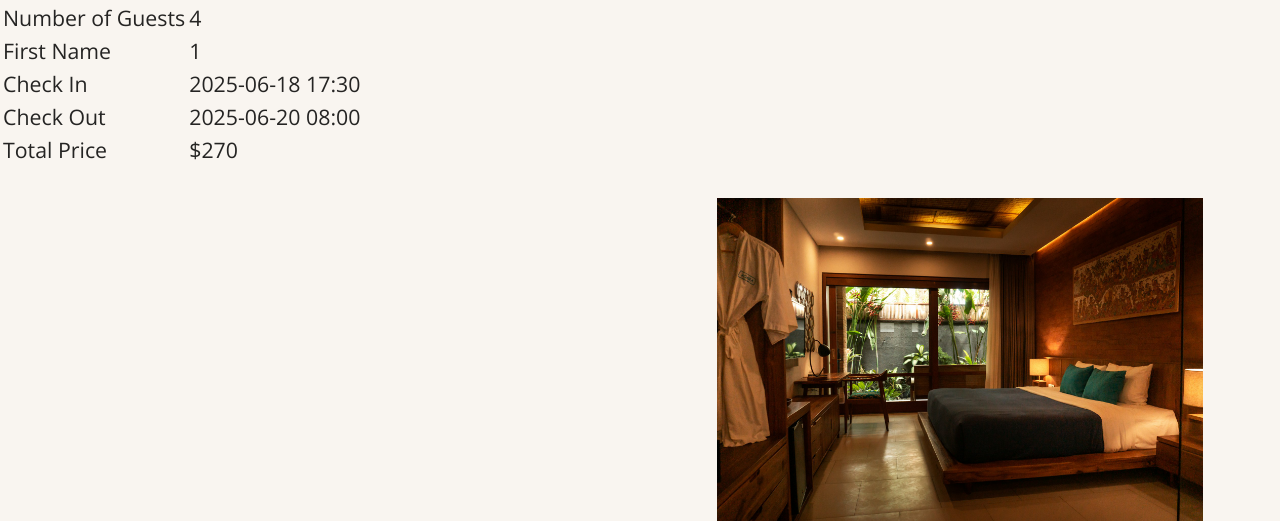
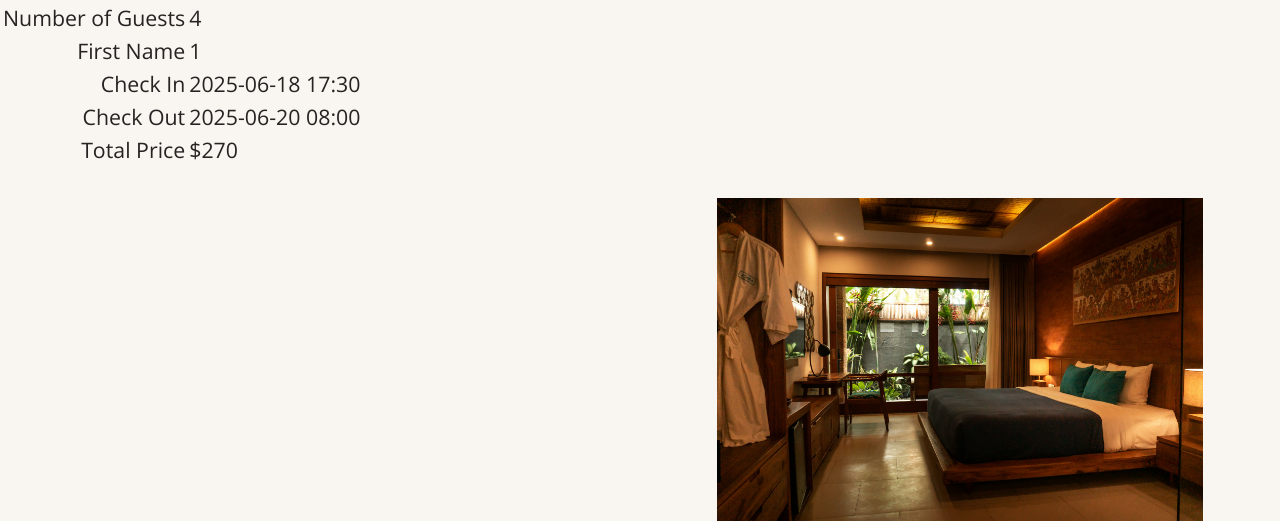
Before and after one commit to vfrtist/MoffatBay, a PHP site: page /confirm_reservation.php in a window 1280 px wide. Shown: the part 80-601 px from the top of the page. Run offline with PHP 8.4, Linux system fonts and the light colour scheme; a user stored in the database is signed in; data comes from the database, SQL or seed files in the repository.

Commit message:
Fixed some typos?

```diff
--- a/confirm_reservation.php
+++ b/confirm_reservation.php
@@ -45,7 +45,7 @@
     }else{
      http_response_code(400);
      //echo $_POST["room_number"];
-     exit();//Can probanly handle this more elegantly later
+     exit();//Can probably handle this more elegantly later
     }
     $_SESSION["total"]=$dailyRate*$numnights;
   }
@@ -53,7 +53,7 @@
   <link rel="stylesheet" href="user.css" />
   <title>Confirm your Reservation</title>
   <style>
-   #left table tr td:first{text-align:right;margin-right:1em}
+   #left table tr td:first-child{text-align:right;margin-right:1em}
   </style>
 </head>
 
```
